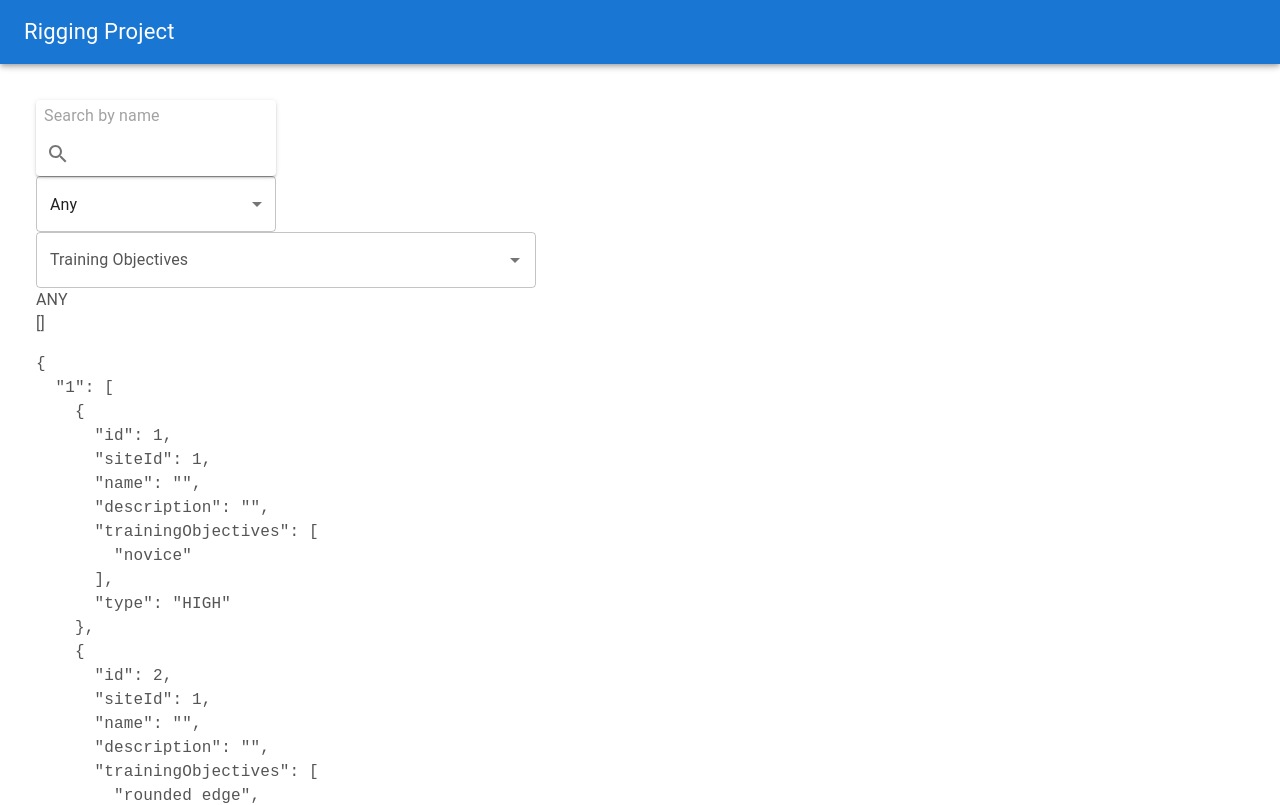
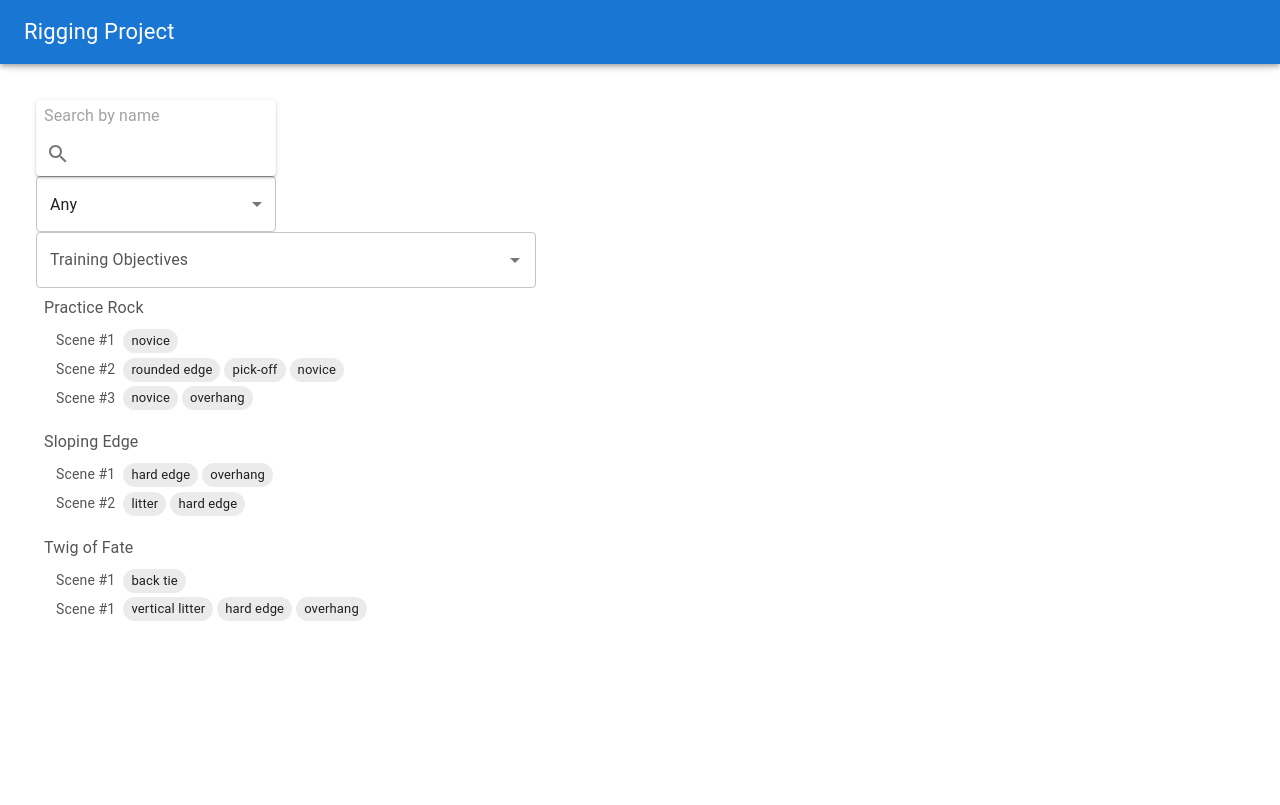
Before and after one commit to bulbwheatie/rigging-project, a React (Create React App) app: page / in a window 1280 px wide. Shown: the top 805 px of the page. Built offline with nearby package versions, Linux system fonts and the light colour scheme.

Commit message:
Add list of matching sites

```diff
--- a/src/TrainingList.tsx
+++ b/src/TrainingList.tsx
@@ -1,5 +1,5 @@
 import React from 'react'
-import { getMatchingSites } from './data'
+import { RIGGING_SITES, getMatchingSites, RiggingScene } from './data'
 import Paper from '@mui/material/Paper'
 import SearchIcon from '@mui/icons-material/Search';
 import IconButton from '@mui/material/IconButton';
@@ -12,7 +12,10 @@ import Box from '@mui/material/Box';
 import InputLabel from '@mui/material/InputLabel';
 import MenuItem from '@mui/material/MenuItem';
 import FormControl from '@mui/material/FormControl';
+import Chip from '@mui/material/Chip';
 import Select, { SelectChangeEvent } from '@mui/material/Select';
+import Typography from '@mui/material/Typography';
+
 import { observer } from 'mobx-react';
 import { makeObservable, observable, action, computed } from 'mobx';
 
@@ -43,7 +46,7 @@ class TrainingSearchStore {
 	}
 
 	@computed
-	get sites() {
+	get sites(): Record<number, RiggingScene[]> {
 		return getMatchingSites({
 			searchTerm: this.searchTerm,
 			type: this.type,
@@ -66,42 +69,40 @@ const _TrainingList = observer(({store}) => {
 			<ObjectivesMenuSelector store={store} />
 		</Box>
 		<Box>
-			<div>{store.type}</div>
-			<div>{store.searchTerm}</div>
-			<div>{JSON.stringify(store.objectives)}</div>
-			<pre>{JSON.stringify(store.sites, null, 2)}</pre>
+			<ListOfSites store={store} />
 		</Box>
 	</div>);
 });
 
 
-function ListOfSites() {
-	const matchingSite = {
-		title:'practice rock',
+const ListOfSites = observer(({store}) => {
+	return(<div>
+		{Object.entries(store.sites).map((site) => {
+			const scenes = site[1] as RiggingScene[];
+			const siteId = site[0];
+			return (<MatchingSite scenes={scenes} siteId={parseInt(siteId)} tags={store.objectives} />)
+		})}
+	</div>)
+});
 
-	}
-	return(<div>
-		Matching sites
-
-	</div>)
-}
-
-interface SiteMatch {
-	title: string;
-	scenes: {
-		title: string;
-		objectiveTags: string[];
-	}[];
-}
-
-function MatchingSite({ siteMatch }: {siteMatch: SiteMatch}) {
-	return(<div>
-		{siteMatch.title}
-		{siteMatch.scenes.map((scene)=>{
-			return(<div>{scene.title}</div>)
-		})}
-	</div>);
-}
+const MatchingSite = (({ scenes, siteId, tags} : {scenes: RiggingScene[], siteId: number, tags: string[]}) =>  {
+	const siteMatch = RIGGING_SITES[siteId -1]; // TODO: fix this indexing
+	return(<Box sx={{p: '8px'}}>
+		<Typography variant='body1'>{siteMatch.name}</Typography>
+		<Box sx={{p: '4px 12px'}}>
+			{scenes.map((scene)=>{
+				return(<Box sx={{pt: '4px'}}>
+					<Typography variant='body2' component="span">{scene.name}</Typography>
+					<Box sx={{pl: '4px'}} component="span">
+					{scene.trainingObjectives.map((tag) => {
+						return (<Chip sx={{ml: '4px'}} color={tags.includes(tag) ? 'primary' : 'default'} label={tag} size="small"/>);
+					})}
+					</Box>
+				</Box>)
+			})}
+		</Box>
+	</Box>);
+});
 
 const SearchBar = observer(({store}) => {
 	const handleChange = (event: React.ChangeEvent<HTMLTextAreaElement | HTMLInputElement>) => {
@@ -146,7 +147,7 @@ const TypeMenuSelector = observer(({store}) => {
 });
 
 
-const AVAILABLE_TAGS = ['hard edge', 'vertical litter', 'sloping edge', 'novice', 'overhang'];
+const AVAILABLE_TAGS = ['hard edge', 'vertical litter', 'rounded edge', 'novice', 'overhang'];
 const ObjectivesMenuSelector = observer(({store}) => {
 	const handleChange = (_event, value) => {
 		store.setObjectives(value);
--- a/src/data.ts
+++ b/src/data.ts
@@ -1,24 +1,35 @@
+export const AREAS = [{
+	id: 1,
+	name: 'Little Si'
+}, {
+	id: 2,
+	name: 'Steggo Butte'
+}]
+
 export const RIGGING_SITES = [{
 	id: 1,
+	areaId: 1,
 	name: 'Practice Rock',
 	approach: "Lorem ipsum dolor sit amet, consectetur adipiscing elit, sed do eiusmod tempor incididunt ut labore et dolore magna aliqua. Ut enim ad minim veniam, quis nostrud exercitation ullamco laboris nisi ut aliquip ex ea commodo consequat.",
 	description: "Lorem ipsum dolor sit amet, consectetur adipiscing elit, sed do eiusmod tempor incididunt ut labore et dolore magna aliqua. Ut enim ad minim veniam, quis nostrud exercitation ullamco laboris nisi ut aliquip ex ea commodo consequat. Duis aute irure dolor in reprehenderit in voluptate velit esse cillum dolore eu fugiat nulla pariatur. Excepteur sint occaecat cupidatat non proident, sunt in culpa qui officia deserunt mollit anim id est laborum.",
 	hazards: null,
 }, {
 	id: 2,
+	areaId: 2,
 	name: 'Sloping Edge',
 	approach: "Lorem ipsum dolor sit amet, consectetur adipiscing elit, sed do eiusmod tempor incididunt ut labore et dolore magna aliqua. Ut enim ad minim veniam, quis nostrud exercitation ullamco laboris nisi ut aliquip ex ea commodo consequat.",
 	description: "Lorem ipsum dolor sit amet, consectetur adipiscing elit, sed do eiusmod tempor incididunt ut labore et dolore magna aliqua. Ut enim ad minim veniam, quis nostrud exercitation ullamco laboris nisi ut aliquip ex ea commodo consequat. Duis aute irure dolor in reprehenderit in voluptate velit esse cillum dolore eu fugiat nulla pariatur. Excepteur sint occaecat cupidatat non proident, sunt in culpa qui officia deserunt mollit anim id est laborum.",
 	hazards: null,
 }, {
 	id: 3,
+	areaId: 2,
 	name: 'Twig of Fate',
 	approach: "Lorem ipsum dolor sit amet, consectetur adipiscing elit, sed do eiusmod tempor incididunt ut labore et dolore magna aliqua. Ut enim ad minim veniam, quis nostrud exercitation ullamco laboris nisi ut aliquip ex ea commodo consequat.",
 	description: "Lorem ipsum dolor sit amet, consectetur adipiscing elit, sed do eiusmod tempor incididunt ut labore et dolore magna aliqua. Ut enim ad minim veniam, quis nostrud exercitation ullamco laboris nisi ut aliquip ex ea commodo consequat. Duis aute irure dolor in reprehenderit in voluptate velit esse cillum dolore eu fugiat nulla pariatur. Excepteur sint occaecat cupidatat non proident, sunt in culpa qui officia deserunt mollit anim id est laborum.",
 	hazards: null,
 }];
 
-interface RiggingScene {
+export interface RiggingScene {
 	id: number;
 	siteId: number;
 	name: string;
@@ -31,44 +42,51 @@ interface RiggingScene {
 export const RIGGING_SCENES = [{
 	id: 1,
 	siteId: 1,
-	name: "",
+	name: "Scene #1",
 	description: "",
 	trainingObjectives: ["novice"],
 	type: "HIGH"
 }, {
 	id: 2,
 	siteId: 1,
-	name: "",
+	name: "Scene #2",
 	description: "",
 	trainingObjectives: ["rounded edge", "pick-off", "novice"],
 	type: "HIGH"
 }, {
 	id: 3,
 	siteId: 1,
-	name: "",
+	name: "Scene #3",
 	description: "",
 	trainingObjectives: ["novice", "overhang"],
 	type: "HIGH"
 }, {
 	id: 4,
 	siteId: 2,
-	name: "",
+	name: "Scene #1",
 	description: "",
 	trainingObjectives: ["hard edge", "overhang"],
 	type: "STEEP"
 }, {
 	id: 5,
 	siteId: 2,
-	name: "",
+	name: "Scene #2",
 	description: "",
 	trainingObjectives: ["litter", "hard edge"],
 	type: "HIGH"
 }, {
 	id: 6,
 	siteId: 3,
-	name: "",
+	name: "Scene #1",
 	description: "",
 	trainingObjectives: ["back tie"],
+	type: "HIGH"
+}, {
+	id: 7,
+	siteId: 3,
+	name: "Scene #1",
+	description: "",
+	trainingObjectives: ["vertical litter", "hard edge", "overhang"],
 	type: "HIGH"
 }];
 
@@ -81,7 +99,7 @@ export interface SearchOptions {
 	matchAcrossSite?: boolean;
 }
 
-export const getMatchingSites = (searchOptions: SearchOptions) => {
+export const getMatchingSites = (searchOptions: SearchOptions): Record<number, RiggingScene[]> => {
 	const matchingScenes = RIGGING_SCENES.filter((scene) => {
 		let isTypeMatch = true;
 		let isTermMatch = true;
@@ -135,6 +153,5 @@ export const getMatchingSites = (searchOptions: SearchOptions) => {
 		});
 		return matchingSites;
 	}
-	console.log(siteMap);
 	return siteMap;
 }
```
